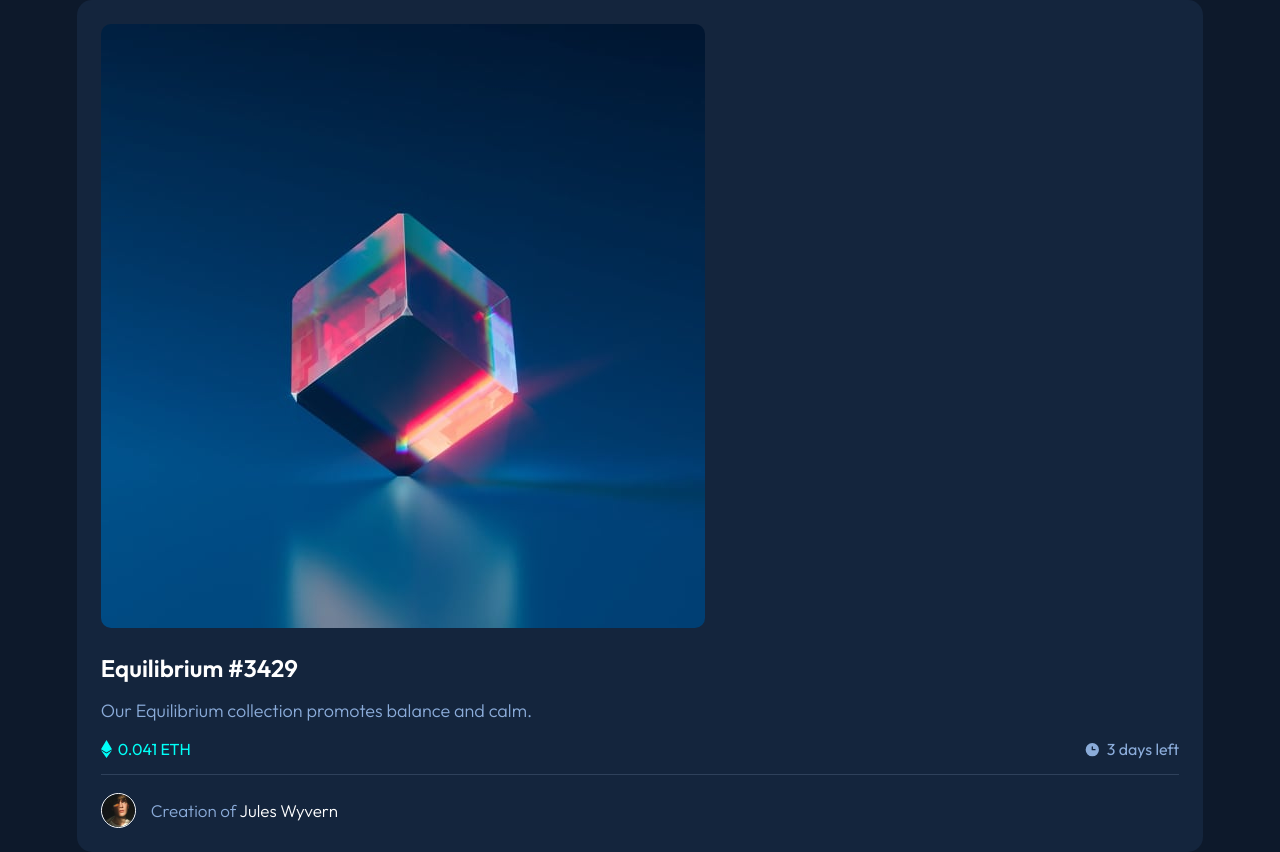
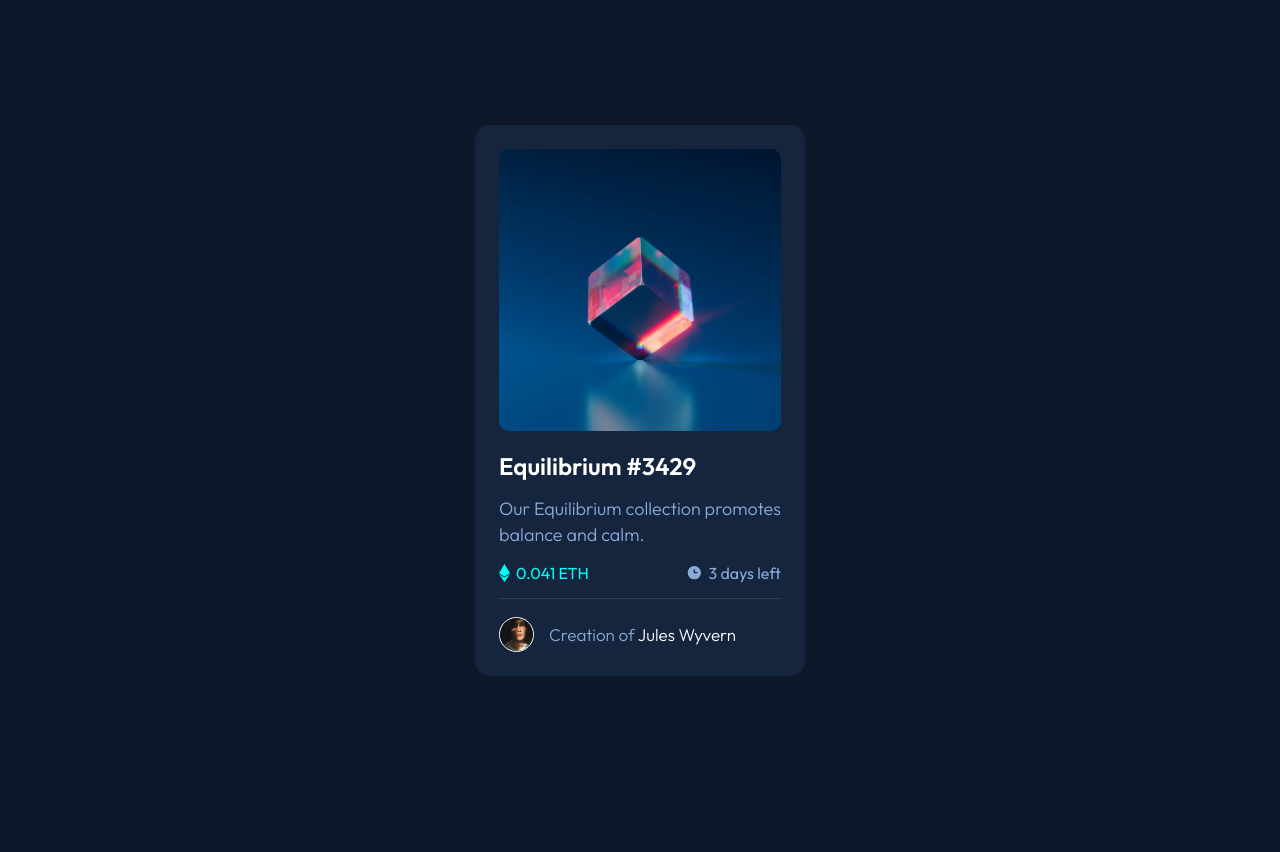
Before and after one commit to Jorge-PMarin/nft-preview-card-FM, a plain HTML site: page index.html in a window 1280 px wide. After the commit the page ends 800 px from the top, so only its background shows below. Drawn offline with Linux system fonts and the light colour scheme.

Commit message:
desktop design finished

```diff
--- a/index.html
+++ b/index.html
@@ -25,14 +25,16 @@
 
   <body>
     <main class="card">
-      <img
-        class="card__img"
-        src="./images/image-equilibrium.jpg"
-        alt="Neon mineral"
-      />
+      <a href="#" class="card__link">
+        <img
+          class="card__img"
+          src="./images/image-equilibrium.jpg"
+          alt="Neon mineral"
+        />
+      </a>
 
       <div class="card__text">
-        <h1 class="card__title">Equilibrium #3429</h1>
+        <h1 class="card__title"><a href="#">Equilibrium #3429</a></h1>
         <p class="card__paragraph">
           Our Equilibrium collection promotes balance and calm.
         </p>
@@ -52,7 +54,7 @@
 
       <div class="card__creator">
         <img src="./images/image-avatar.png" alt="" />
-        <span>Creation of <b>Jules Wyvern</b></span>
+        <span>Creation of <b><a href="#">Jules Wyvern</a></b></span>
       </div>
     </main>
   </body>
--- a/style.css
+++ b/style.css
@@ -26,19 +26,55 @@ body {
   align-items: center;
 }
 
+a {
+  cursor: pointer;
+  color: var(--white);
+  text-decoration: none;
+}
+
+a:hover {
+  color: var(--cyan);
+}
+
 .card {
   background-color: var(--very-dark-blue-card);
   font-weight: 300;
   color: var(--soft-blue);
   padding: 2.4rem;
   width: 88%;
+  max-width: 33rem;
   border-radius: 1.5rem;
 }
 
+.card__link {
+  display: block;
+  position: relative;
+  border-radius: 1rem;
+  overflow: hidden;
+  margin-bottom: 2rem;
+}
+
+.card__link::before {
+  content: '';
+  background: url(./images/icon-view.svg) center no-repeat #fff;
+  z-index: 999;
+  display: block;
+  position: absolute;
+  top: 0;
+  bottom: 0;
+  left: 0;
+  right: 0;
+  opacity: 0;
+  background-color: hsla(178, 100%, 50%, 0.432);
+}
+
+.card__link:hover::before {
+  opacity: 1;
+}
+
 .card__img {
+  display: block;
   max-width: 100%;
-  border-radius: 1rem;
-  margin-bottom: 2rem;
 }
 
 .card__text {
@@ -97,3 +133,13 @@ body {
   color: var(--white);
   font-weight: 300;
 }
+
+.card__creator b,
+.card__title .card__img {
+  cursor: pointer;
+}
+
+.card__creator b:hover,
+.card__title:hover {
+  color: var(--cyan);
+}
```
Also changed, not shown: my-design/Screenshot-desktop.png (added), my-design/Screenshot-mobile.png (added), 2 other files. Lines whose indentation alone changed are shown as unchanged.
